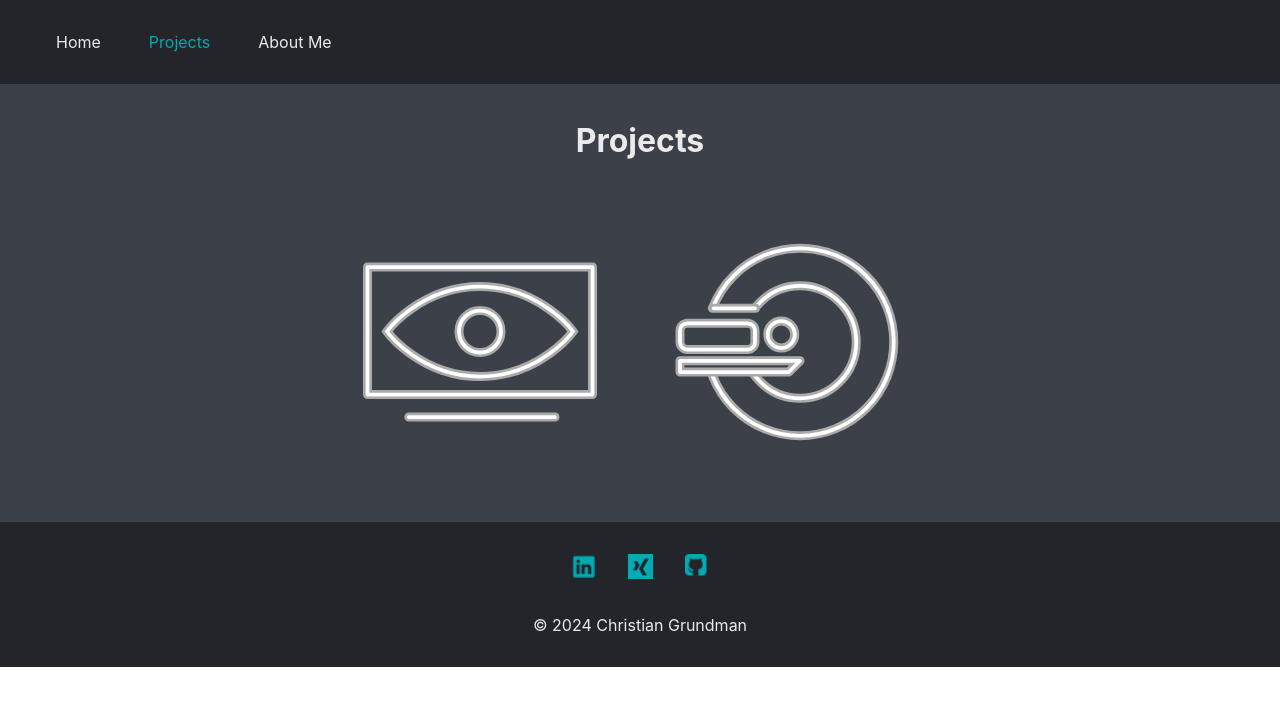
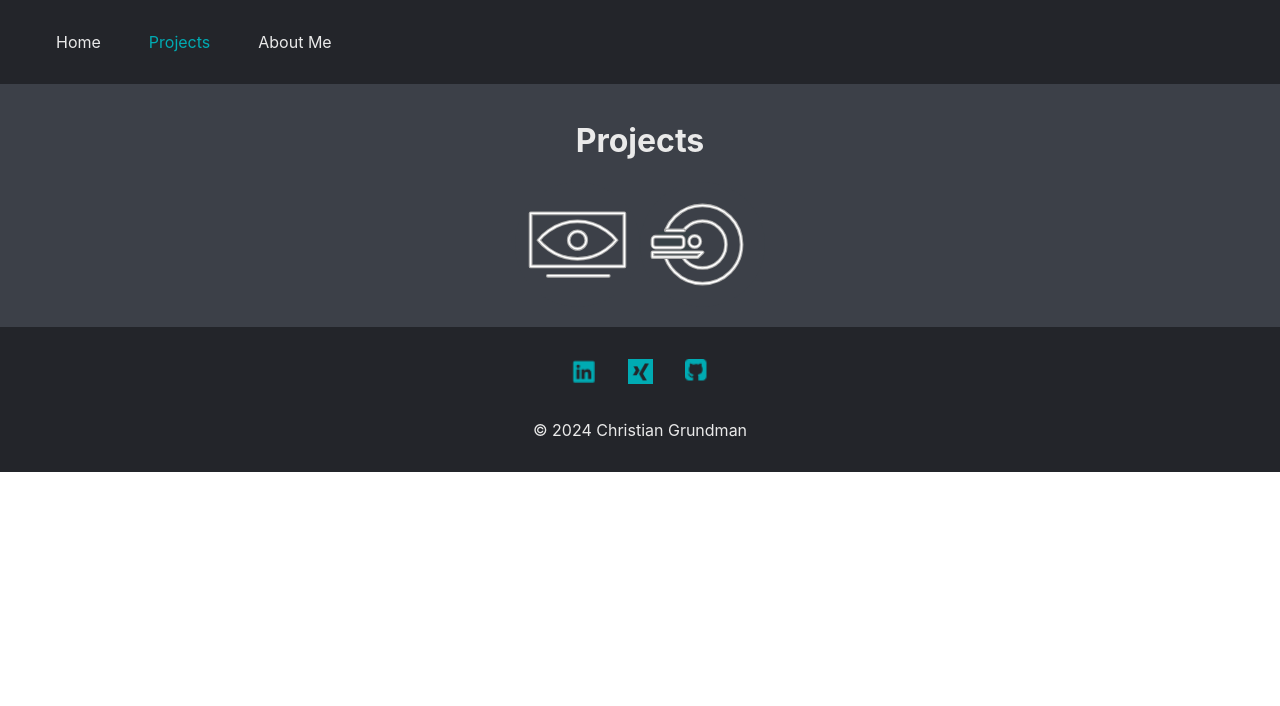
Before and after one commit to cgrundman/christian-grundman-website, a React (Create React App) app: page /projects in a window 1280 px wide. Shown: the top 706 px of the page. Built offline with nearby package versions, Linux system fonts and the light colour scheme.

Commit message:
clean projects page

```diff
--- a/src/pages/Projects.js
+++ b/src/pages/Projects.js
@@ -2,7 +2,7 @@ import { useState } from "react";
 // import { Link } from "react-router-dom";
 
 import content from '../content.json';
-import computerVision from '../logos/computer_vision.svg';
+import cv from '../logos/computer_vision.svg';
 import ct from '../logos/ct.svg';
 // import ecg from '../logos/ecg.svg';
 // import isp from '../logos/isp.svg';
@@ -17,19 +17,8 @@ let LOGOSIZE = "125";
 
 function Projects() {
 
-    // // State to track the visibility of the info
-    // const [isInfoVisible, setInfoVisible] = useState(false);
-
-    // // Set the info to be displayed
-    // const [projectTitle, setProjectTitle] = useState([]);
-    // const [projectDesc, setProjectDesc] = useState([])
-
-    // // Function to toggle the visibility
-    // const toggleInfo = () => {
-    //     setInfoVisible(!isInfoVisible); // Toggle the state between true and false
-    //     setProjectTitle(content.projects[0].title)
-    //     setProjectDesc(content.projects[0].description)
-    // };
+    // Extract project information
+    const projects = content.projects
 
     // State to track which image's information is visible (null means no info is visible)
     const [visibleInfo, setVisibleInfo] = useState(null);
@@ -56,47 +45,10 @@ function Projects() {
                 <img src={morse} className={classes.projectlogo} alt="morse" width={LOGOSIZE} />
                 <img src={nmr} className={classes.projectlogo} alt="nmr" width={LOGOSIZE} />
             </div> */}
-            {/* <div>
-                {(typeof content.projects === 'undefined') ? (
-                    <p>Loading...</p>
-                ) : (
-                    content.projects.map((project, i) => (
-                        <div>
-                            <h3 key={i}>{project.title}</h3>
-                            <p key={i}>{project.description}</p>
-                        </div>
-                    ))
-                )}
-            </div> */}
-            {/* <div>
-                {isInfoVisible && (
-                    <div>
-                        <h2>{projectTitle}</h2>
-                        <p>{projectDesc}</p>
-                        <Link to={`/projects/project`}>
-                            <div>
-                                <button>
-                                    <p>Project Page</p>
-                                </button>
-                            </div>
-                        </Link>
-                    </div>
-                )}
-            </div> */}
-            {/* Image 1 */}
-            <img
-                src={computerVision}
-                alt="Computer Vision"
-                onClick={() => toggleInfo(1)}
-                style={{ cursor: 'pointer', width: '300px', height: 'auto', margin: '10px' }}
-            />
-            {/* Image 2 */}
-            <img
-                src={ct}
-                alt="Computed Tomography"
-                onClick={() => toggleInfo(2)}
-                style={{ cursor: 'pointer', width: '300px', height: 'auto', margin: '10px' }}
-            />
+            <div>
+                <img src={cv} alt="Computer Vision" onClick={() => toggleInfo(1)} width={LOGOSIZE} />
+                <img src={ct} alt="Computed Tomography" onClick={() => toggleInfo(2)} width={LOGOSIZE} />
+            </div>
             {/* Conditionally rendering information for Selected project */}
             {visibleInfo && (
                 <div>
```
